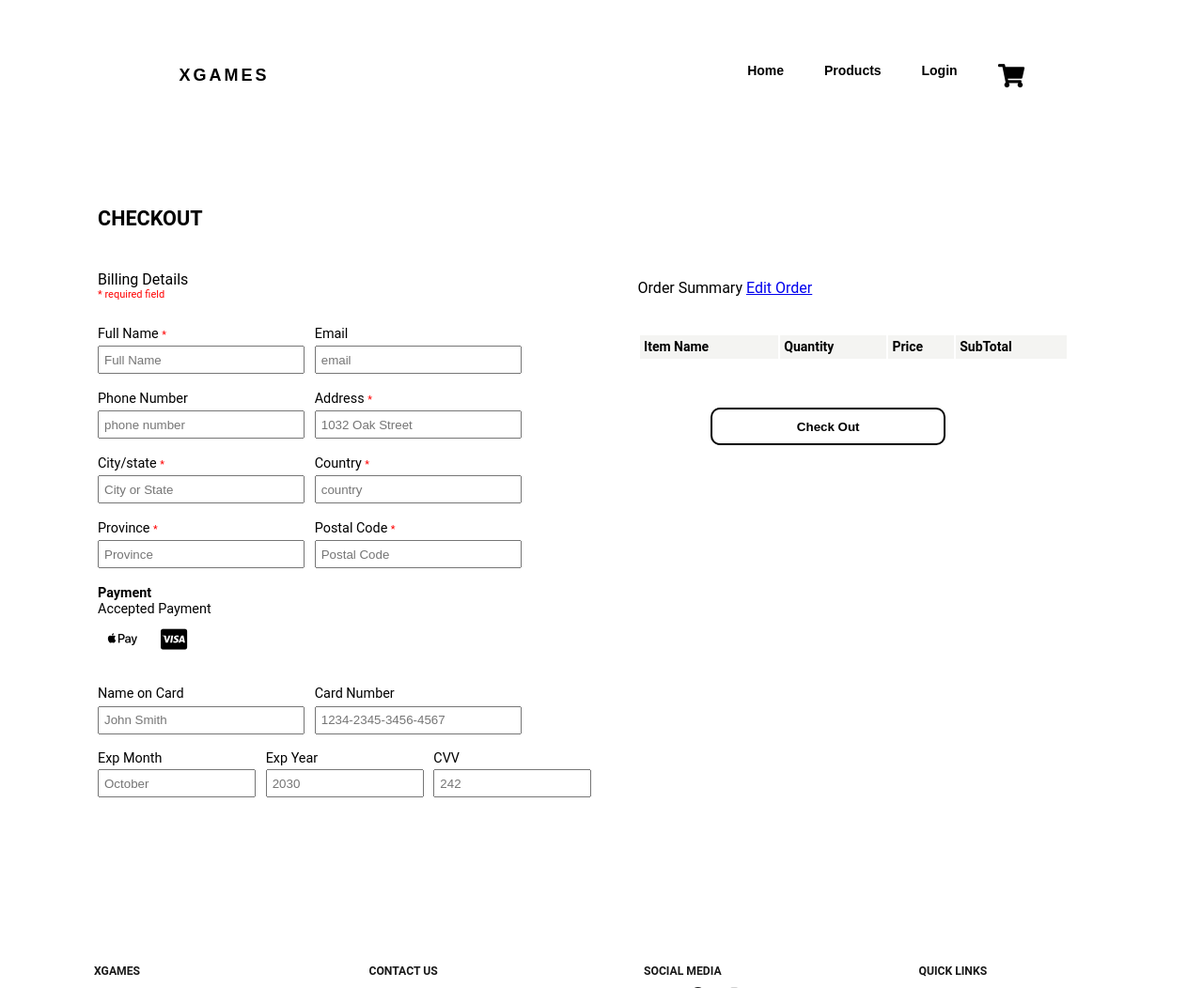
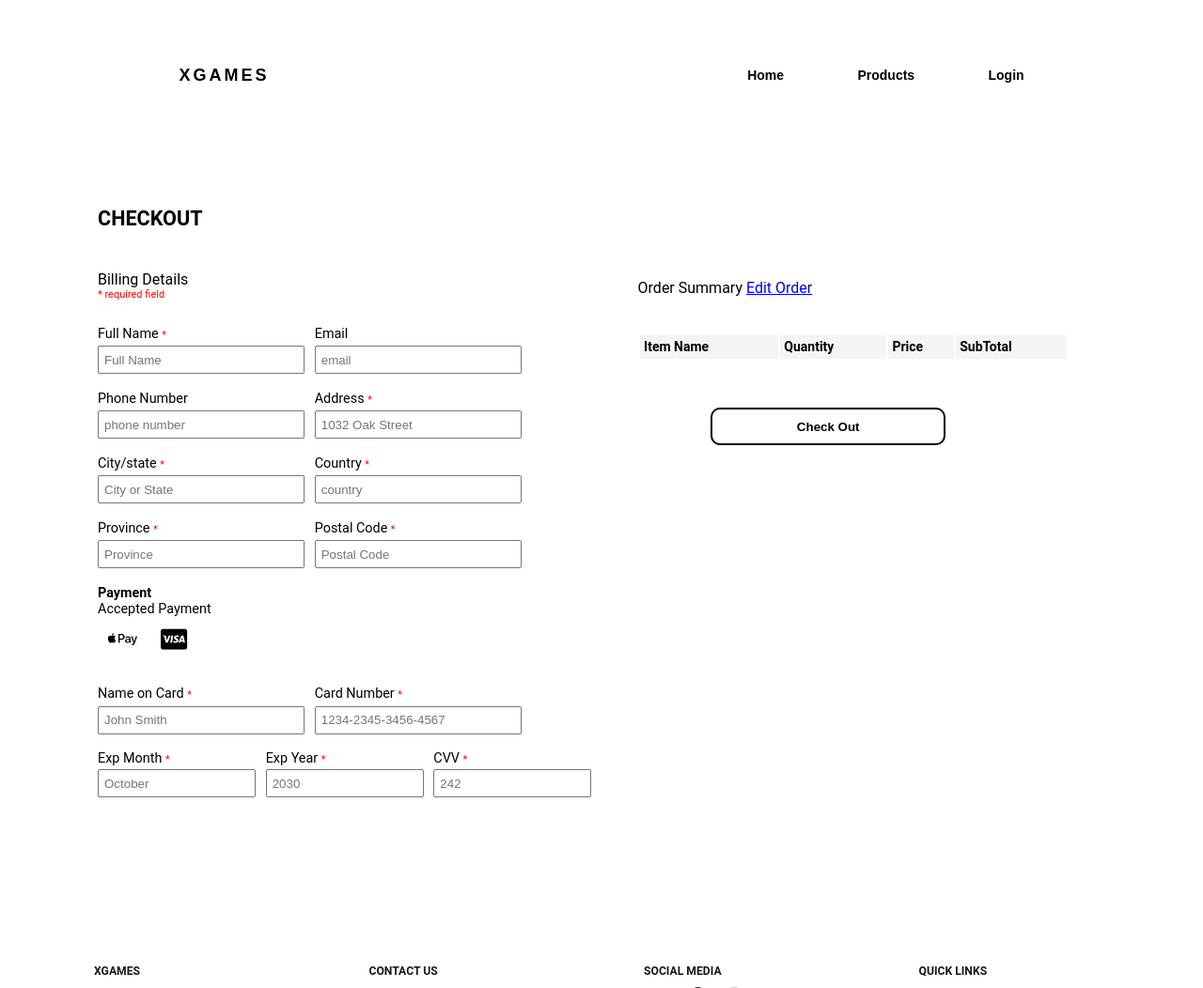
Before and after one commit to jsa258/351_Project, a PHP site: page /checkout.php in a window 1280 px wide. Shown: the top 1052 px of the page at 94% size. Run offline with PHP 8.4, Linux system fonts and the light colour scheme; lists and menus that the app fills with data are empty; some libraries are stand-ins or nearby versions.

Commit message:
show cart only when logged in

```diff
--- a/checkout.php
+++ b/checkout.php
@@ -30,11 +30,11 @@ require 'connection.php';
         {
             echo ' Welcome ' . $_SESSION['Name'];
             echo '<a href="logout.php">Logout</a>';
+            echo '<li><a href="cart.php"><i class="fas fa-shopping-cart"></i></a></li>';
         }else {
           echo "<li><a href=\"login.php\">Login</a></li>";
         }
       ?>
-      <li><a href="cart.php"><i class="fas fa-shopping-cart"></i></a></li>
     </ul>
   </nav>
   <!-- NAVIGATION ENDS -->
@@ -90,24 +90,24 @@ require 'connection.php';
 
       <div class="form-group">
         <div class="row-1">
-          <label for="cname">Name on Card</label>
+          <label for="cname">Name on Card <span class="error">*</span></label>
           <input type="text" class="form-control" name="cname" placeholder="John Smith">
         </div>
         <div class="row-1">
-          <label for="Cardnumber">Card Number</label>
+          <label for="Cardnumber">Card Number <span class="error">*</span></label>
           <input type="text" class="form-control" name="cnumber" placeholder="1234-2345-3456-4567">
         </div>
         <div class="card-info">
           <div class="row-1">
-            <label for="expmonth">Exp Month</label>
+            <label for="expmonth">Exp Month <span class="error">*</span></label>
             <input type="text" id="expmonth" name="expmonth" placeholder="October">
           </div>
           <div class="row-1">
-            <label for="expyear">Exp Year</label>
+            <label for="expyear">Exp Year <span class="error">*</span></label>
             <input type="text" id="expyear" name="expyear" placeholder="2030">
           </div>
           <div class="row-1">
-            <label for="cvv">CVV</label>
+            <label for="cvv">CVV <span class="error">*</span></label>
             <input type="text" id="cvv" name="cvv" placeholder="242">
           </div>
          </div>
@@ -195,7 +195,7 @@ require 'connection.php';
 <?php
 if(!isset($_POST['submit'])) exit();
 //when user submit form, check if required fields are filled
-  $require = array('email','address','city','country','province','postalcode');
+  $require = array('email','address','city','country','province','postalcode','cname','cnumber','expmonth','expyear','cvv');
   $filled= TRUE;
   foreach($require as $field) {
    if(!isset($_POST[$field]) || empty($_POST[$field])) {
@@ -211,6 +211,8 @@ if(!isset($_POST['submit'])) exit();
     $itemname = $values["item_name"];
     $itemquantity = $values["item_quantity"];
     $totalprice = number_format($total, 2);
+
+
 
     $insert_sql = "INSERT into orders (email,order_time,order_num, address) VALUES ('$email','$ordertime','$ordernum','$address')";
 
--- a/confirmation.php
+++ b/confirmation.php
@@ -38,11 +38,11 @@ $pnumber = $_SESSION['pnumber'];
          {
              echo ' Welcome ' . $_SESSION['Name'];
              echo '<a href="logout.php">Logout</a>';
+             echo '<li><a href="cart.php"><i class="fas fa-shopping-cart"></i></a></li>';
          }else {
            echo "<li><a href=\"login.php\">Login</a></li>";
          }
        ?>
-      <li><a href="cart.php"><i class="fas fa-shopping-cart"></i></a></li>
      </ul>
    </nav>
    <!-- NAVIGATION ENDS -->
--- a/detailpage.php
+++ b/detailpage.php
@@ -40,11 +40,11 @@ $result = mysqli_query($connection, $productDetails);
         {
             echo ' Welcome ' . $_SESSION['Name'];
             echo '<a href="logout.php">Logout</a>';
+            echo '<li><a href="cart.php"><i class="fas fa-shopping-cart"></i></a></li>';
         }else {
           echo "<li><a href=\"login.php\">Login</a></li>";
         }
       ?>
-      <li><a href="cart.php"><i class="fas fa-shopping-cart"></i></a></li>
     </ul>
   </nav>
 
--- a/index.php
+++ b/index.php
@@ -39,12 +39,12 @@ require 'connection.php'; //connect to database
         {
             echo ' Welcome ' . $_SESSION['Name'];
             echo '<a href="logout.php">Logout</a>';
+            echo '<li><a href="cart.php"><i class="fas fa-shopping-cart"></i></a></li>';
         }else {
           echo "<li><a href=\"login.php\">Login</a></li>";
         }
 
       ?>
-      <li><a href="cart.php"><i class="fas fa-shopping-cart"></i></a></li>
     </ul>
   </nav>
   <!-- NAVIGATION ENDS -->
--- a/product_page.php
+++ b/product_page.php
@@ -35,11 +35,11 @@
         {
             echo ' Welcome ' . $_SESSION['Name'];
             echo '<a href="logout.php">Logout</a>';
+            echo '<li><a href="cart.php"><i class="fas fa-shopping-cart"></i></a></li>';
         }else {
           echo "<li><a href=\"login.php\">Login</a></li>";
         }
       ?>
-      <li><a href="cart.php"><i class="fas fa-shopping-cart"></i></a></li>
     </ul>
   </nav>
   <!-- NAVIGATION ENDS -->
```
